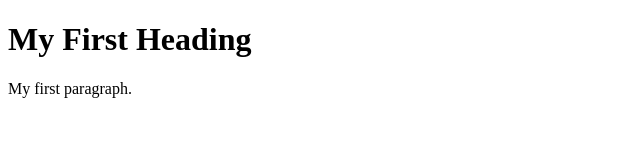
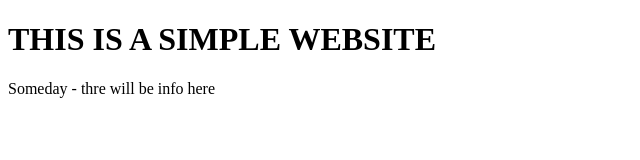
Before and after one commit to dvdenchev/simple-website, a plain HTML site: page index.html in a window 1280 px wide. Shown: the whole page, without its empty margins (0-640 px from the left). Drawn offline with Linux system fonts and the light colour scheme.

Commit message:
Update index.html
Updated index.file

```diff
--- a/index.html
+++ b/index.html
@@ -2,8 +2,8 @@
 <html>
 <body>
 
-<h1>My First Heading</h1>
-<p>My first paragraph.</p>
+<h1>THIS IS A SIMPLE WEBSITE</h1>
+<p>Someday - thre will be info here</p>
 
 </body>
 </html>
```
